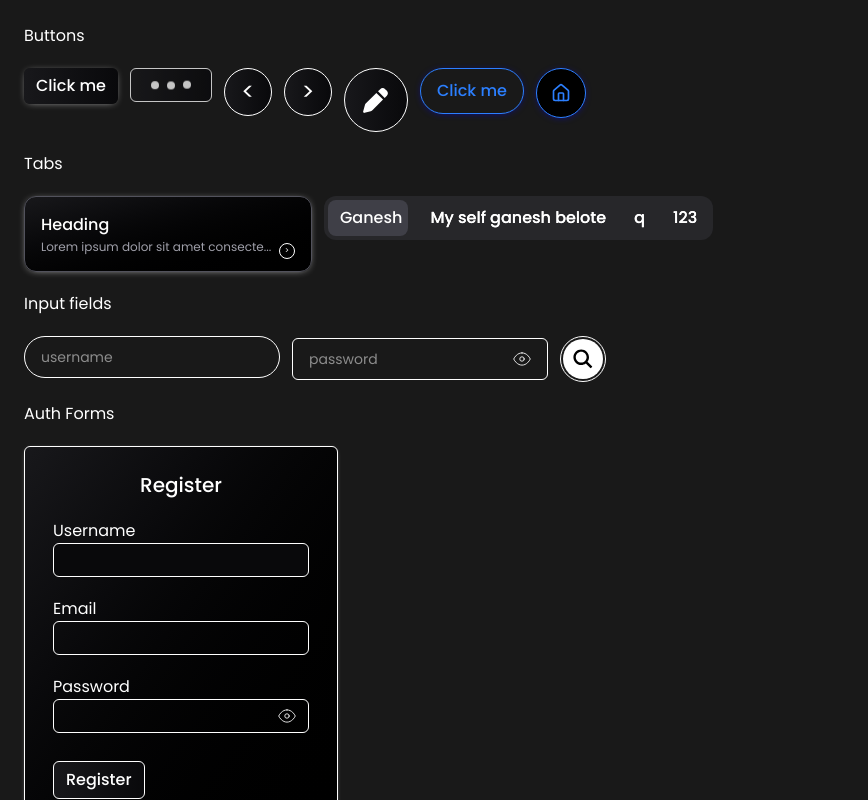
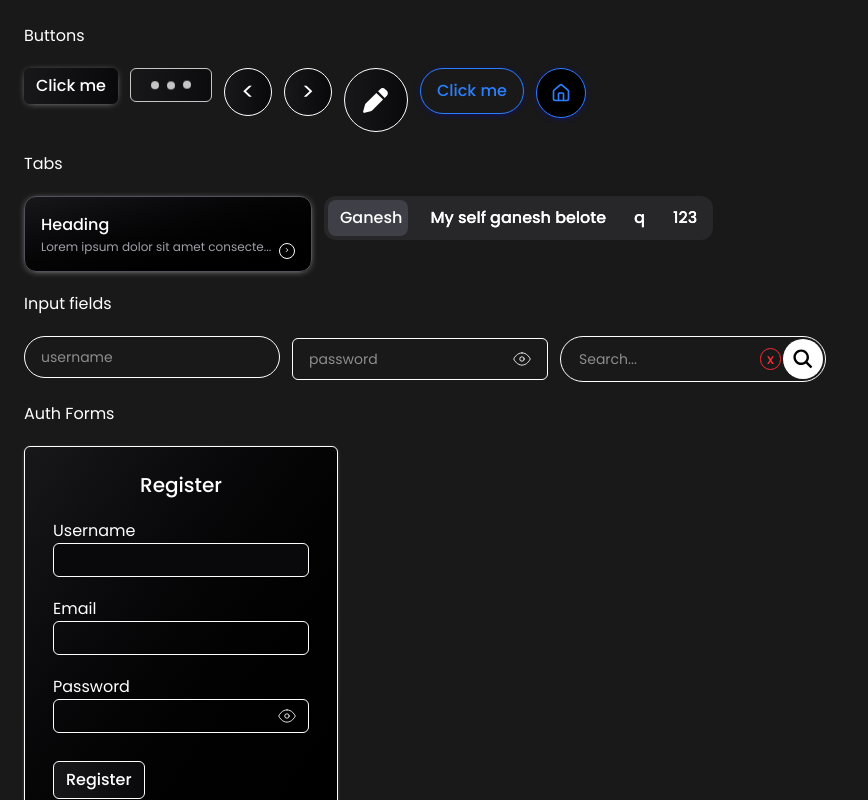
Before and after one commit to ganeshbelote/My-React-Component-Library, a React (Vite) app: page / in a window 1280 px wide. Both pictures are taken after a click on the button 583 px from the left and 359 px from the top of the page. Shown: the top 800 px of the page, without its empty margins (0-868 px from the left). Built offline with nearby package versions, Linux system fonts and the light colour scheme.

Commit message:
Completed : Search bar component

```diff
--- a/src/App.tsx
+++ b/src/App.tsx
@@ -178,7 +178,7 @@ function App () {
       </div>
       <h2>Input fields</h2>
       <div className='btn-container flex flex-wrap gap-3'>
-        <BasicInp Corner='pill' placeholder='username' onChange={e => console.log(e.target.value)}/>
+        <BasicInp Shadow={false} Corner='pill' placeholder='username' onChange={e => console.log(e.target.value)}/>
         <PasswordInp Corner='rounded' Placeholder={true} placeholder='jgjdsh' onChange={e => console.log(e.target.value)}/>
         <SearchBar Corner='pill' onChange={e => console.log(e.target.value)}/>
       </div>
--- a/src/components/input/BasicInp.tsx
+++ b/src/components/input/BasicInp.tsx
@@ -18,6 +18,7 @@ const textColors: Record<ColorType, string> = {
 const BasicInp = ({
   id = 'input',
   Border = true,
+  Shadow = true,
   Color = 'white',
   Corner,
   Lable,
@@ -26,6 +27,7 @@ const BasicInp = ({
 }: {
   id?: string
   Border?: boolean
+  Shadow?: boolean
   Color?: ColorType
   Corner?: cornerType
   Lable?: string
@@ -57,6 +59,7 @@ const BasicInp = ({
         className={clsx(
           'min-w-[220px] max-w-3xs outline-0 px-4 py-2.5 text-sm',
           Border && 'border-[1.5px]',
+          !Shadow && 'skip-focus',
           textColors[Color],
           cornerStyle,
           className
--- a/src/components/input/PasswordInp.tsx
+++ b/src/components/input/PasswordInp.tsx
@@ -18,6 +18,7 @@ const textColors: Record<ColorType, string> = {
 const PasswordInp = ({
   id = 'password-field',
   Border = true,
+  Shadow = true,
   Color = 'white',
   Corner,
   Lable,
@@ -27,6 +28,7 @@ const PasswordInp = ({
 }: {
   id?: string
   Border?: boolean
+  Shadow ?: boolean
   Color?: ColorType
   Corner?: cornerType
   Lable?: boolean
@@ -59,6 +61,7 @@ const PasswordInp = ({
         className={clsx(
           'outline-0 px-4 py-2.5 pr-10 text-sm',
           Border && 'border-[1.5px]',
+          !Shadow && 'skip-focus',
           textColors[Color],
           cornerStyle,
           className
--- a/src/components/input/SearchBar.tsx
+++ b/src/components/input/SearchBar.tsx
@@ -1,4 +1,4 @@
-import { useEffect, useState } from 'react'
+import { useEffect, useRef, useState } from 'react'
 import clsx from 'clsx'
 import type { ColorType, cornerType } from '../../types/btn.type'
 import { motion } from 'framer-motion'
@@ -19,6 +19,7 @@ const textColors: Record<ColorType, string> = {
 const SearchBar = ({
   id = 'search',
   Border = true,
+  Shadow = true,
   Color = 'white',
   Corner,
   className,
@@ -26,10 +27,12 @@ const SearchBar = ({
 }: {
   id?: string
   Border?: boolean
+  Shadow?: boolean
   Color?: ColorType
   Corner?: cornerType
   className?: string
 } & React.InputHTMLAttributes<HTMLInputElement>) => {
+  const inputRef = useRef<HTMLInputElement>(null)
   const [cornerStyle, setCorner] = useState<string>('rounded-md')
   const [isOpen, setOpen] = useState<boolean>(false)
 
@@ -46,14 +49,21 @@ const SearchBar = ({
     }
   }, [Corner])
 
+  const clearInput = () => {
+    if (inputRef.current) {
+      inputRef.current.value = ''
+      inputRef.current.dispatchEvent(new Event('input', { bubbles: true }))
+    }
+  }
+
   return (
     <div
       className={clsx(
-        'p-0.5 flex items-center justify-between hover:shadow-[0_0_4px_#ffffff] focus:shadow-[0_0_4px_#ffffff] transition-all',
+        'overflow-hidden p-0.5 flex items-center justify-between transition-all',
+        Shadow && 'hover:shadow-[0_0_4px_#ffffff] focus:shadow-[0_0_4px_#ffffff]',
         Border && 'border-[1.5px]',
         cornerStyle
       )}
-      onMouseEnter={() => setOpen(true)}
     >
       <motion.div
         initial={{ width: 0, opacity: 0 }}
@@ -64,7 +74,9 @@ const SearchBar = ({
         transition={{ duration: 0.3, ease: 'easeInOut' }}
       >
         {isOpen && (
+          <div className='relative flex items-center'>
             <input
+              ref={inputRef}
               id={id}
               name={id}
               placeholder='Search...'
@@ -77,6 +89,13 @@ const SearchBar = ({
                 className
               )}
             />
+            <button
+              className='absolute right-0.5 border-[1px] px-1.5 h-fit rounded-full text-sm font-medium text-red-500'
+              onClick={clearInput}
+            >
+              x
+            </button>
+          </div>
         )}
       </motion.div>
       <button
```
Lines whose indentation alone changed are shown as unchanged.
